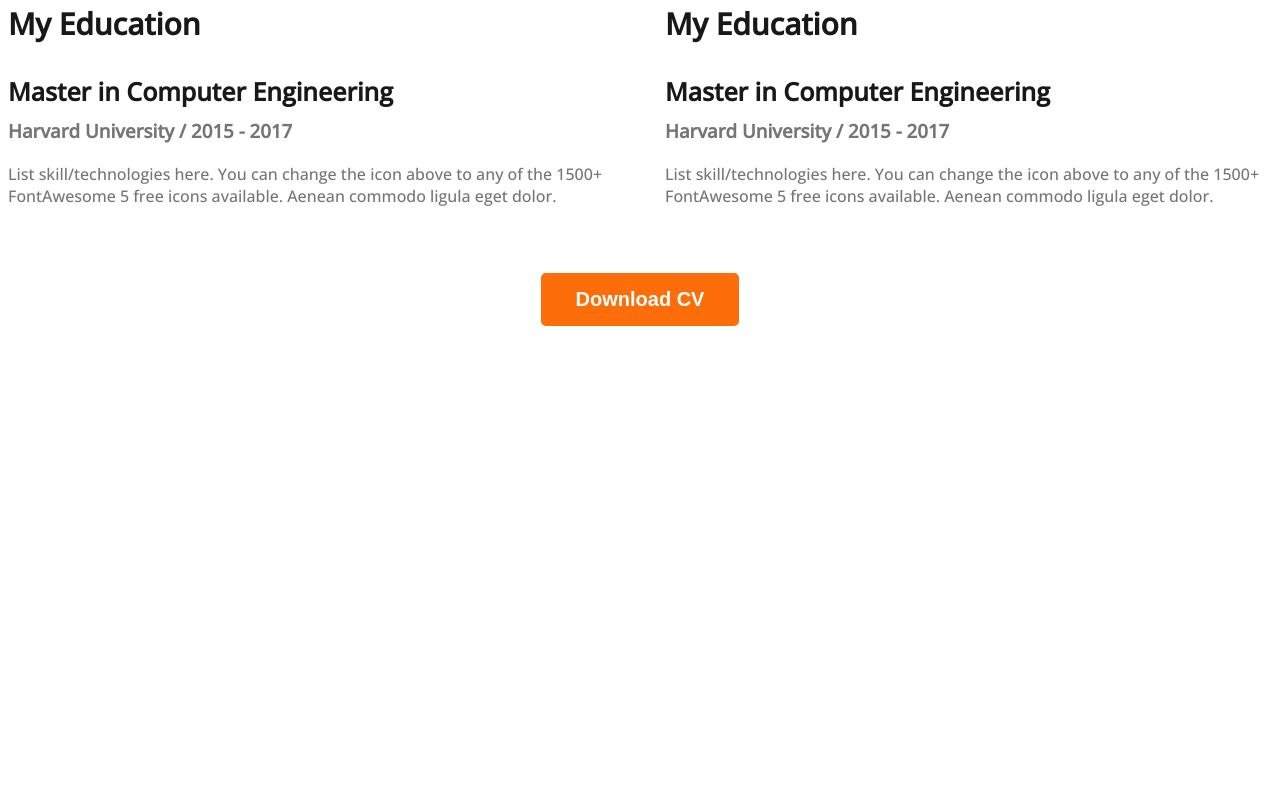
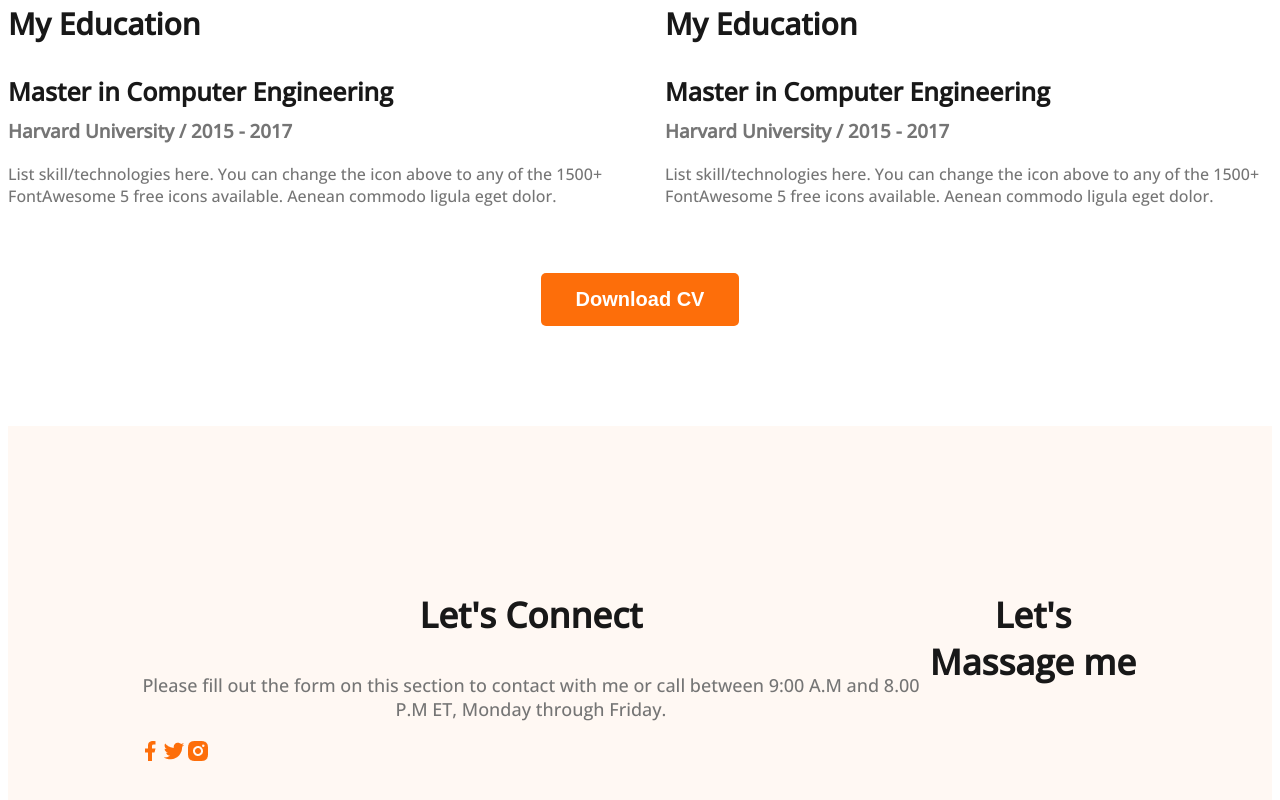
Before and after one commit to MHNuhash/web-developer-portfolio, a plain HTML site: page index.html in a window 1280 px wide. Shown: the part 3085-3885 px from the top of the page. Before the commit the page ends 3419 px from the top, so only its background shows below. Drawn offline with nearby package versions, Linux system fonts and the light colour scheme.

Commit message:
basic footer

```diff
--- a/index.html
+++ b/index.html
@@ -160,7 +160,16 @@
 
     </main>
     <footer>
-
+        <div class="footer-column">
+            <h3 class="section-title">Let's Connect</h3>
+            <p class="section-description">Please fill out the form on this section to contact with me or call between 9:00 A.M and 8.00 P.M ET, Monday through Friday.</p>
+            <div class="social-links">
+                <a href=""><img src="images/icons/facebook.png" alt=""></a><a href=""><img src="images/icons/twitter.png" alt=""></a><a href=""><img src="images/icons/insta.png" alt=""></a>
+            </div>
+        </div>
+        <div class="footer-column">
+           <h3 class="section-title">Let's Massage me</h3>
+        </div>
     </footer>
 </body>
 </html>
--- a/styles/portfolio.css
+++ b/styles/portfolio.css
@@ -171,3 +171,11 @@ margin-bottom: 10px;
     text-align: center;
     margin-top: 50px;
 }
+
+/* footer style */
+footer{
+    display: flex;
+    background-color: #FFF8F3;
+    margin-top: 100px;
+    padding: 130px;
+}
```
